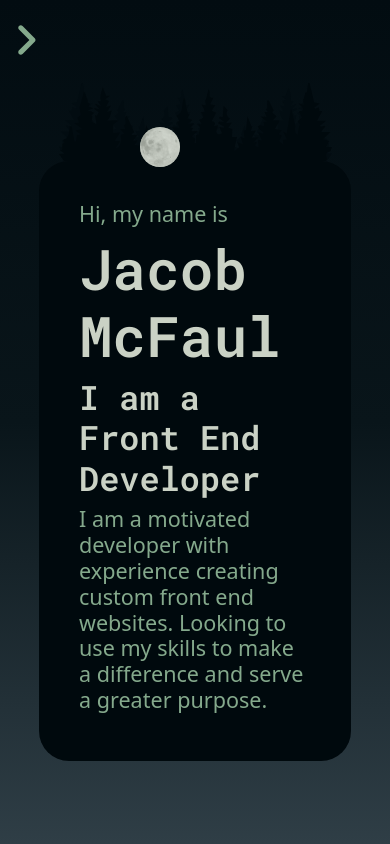
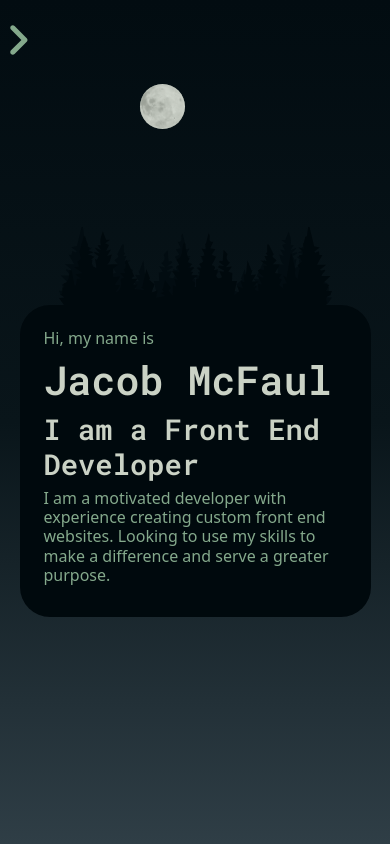
Before and after one commit to McTrip777/AnimatedPortfolio, a React (Create React App) app in the folder portfolio/: page / in a window 390 px wide. Shown: the top 844 px of the page. Built offline with nearby package versions, Linux system fonts and the light colour scheme.

Commit message:
updated mobile responsiveness

```diff
--- a/portfolio/src/components/Title.jsx
+++ b/portfolio/src/components/Title.jsx
@@ -29,7 +29,7 @@ const Title = () => {
         <h4 className="preTitle">Hi, my name is</h4>
         <h1 className="titleName">Jacob McFaul</h1>
         <h1 className="titleTitle">I am a Front End Developer</h1>
-        <h4>
+        <h4 className="titleDesc">
           I am a motivated developer with experience creating custom front end
           websites. Looking to use my skills to make a difference and serve a
           greater purpose.
--- a/portfolio/src/styles/navbarStyle.css
+++ b/portfolio/src/styles/navbarStyle.css
@@ -70,7 +70,23 @@
   right:0;
   bottom:0;
   position: absolute;
+}
 
+@media(max-width:420px){
+  .cNavContainer{
+
+  }
+  .hoverStyles {
+    height: 100px;
+    width: 100px;
+  }
+  .arrow {
+    left: 1%;
+    top: 3%;
+  }
+  .hoverStyles h2 {
+    font-size: .8em;
+  }
 }
 
 @keyframes FadeIn {
--- a/portfolio/src/styles/title.css
+++ b/portfolio/src/styles/title.css
@@ -41,9 +41,7 @@
   h4{
     color: var(--lime);
   }
-  .preTitle{
 
-  }
   h1{
     position: relative;
     font-family: 'Roboto Mono', monospace;
@@ -98,6 +96,13 @@
     }
   }
   @media(max-width: 800px){
+
+    .titleName{
+      font-size: 2.5em;
+    }
+    .titleTitle{
+      font-size: 1.8em;
+    }
     .titleName::before{
       background-color: transparent;
       animation: none;
@@ -115,11 +120,29 @@
       background-color: transparent;
       animation: none;
     }
+    .titleWrap{
+      width: 90%;
+      padding: 1.5em;
+    }
+    .titleDesc{
+      font-size: 1em;
+    }
+    .preTitle{
+      font-size: 1em;
+    }
   }
   @media(max-width: 600px){
     .moon{
-      width: 40px;
-      height: 40px;
+      width: 45px;
+      height: 45px;
+      top:10%;
+    }
+  }
+  @media(max-width: 374px){
+    .moon{
+      width: 30px;
+      height: 30px;
+      top:6%;
     }
   }
 
```
